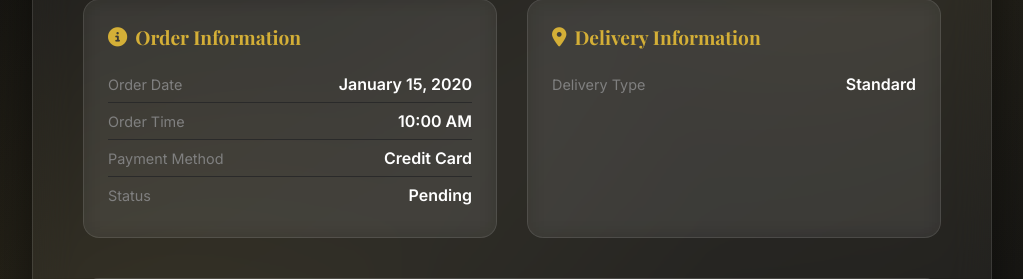
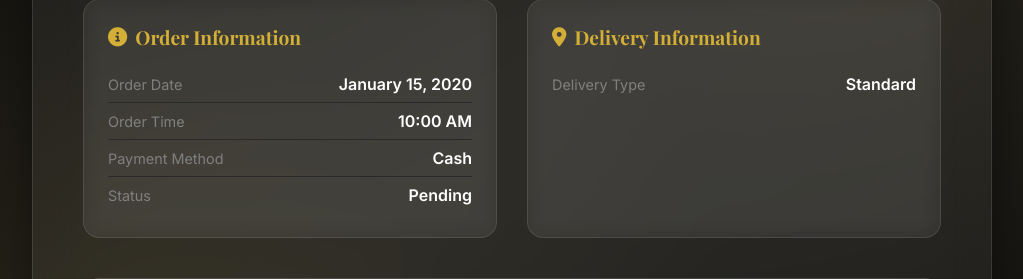
Before and after one commit to chizyu13/monticlairs-wardrobe, a Django app: page /checkout/1/ in a window 1280 px wide. Shown: the part 282-561 px from the top of the page, without its empty margins (128-1151 px from the left). Run offline with Django 5.2, Linux system fonts and the light colour scheme; a user stored in the database is signed in; tables that the repository leaves empty hold one stand-in row (values such as "Sample post"); some libraries are stand-ins or nearby versions.

Commit message:
Fix payment method display to show actual method (Airtel, MTN, Cash) instead of Credit Card

```diff
--- a/home/templates/home/checkout_detail.html
+++ b/home/templates/home/checkout_detail.html
@@ -643,7 +643,7 @@
                         </div>
                         <div class="info-item">
                             <span class="info-label">Payment Method</span>
-                            <span class="info-value">{{ order.payment_method|default:"Credit Card"|title }}</span>
+                            <span class="info-value">{{ checkout.get_payment_method_display|title }}</span>
                         </div>
                         <div class="info-item">
                             <span class="info-label">Status</span>
```
